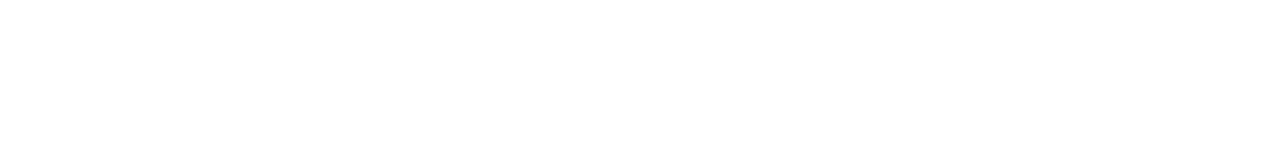
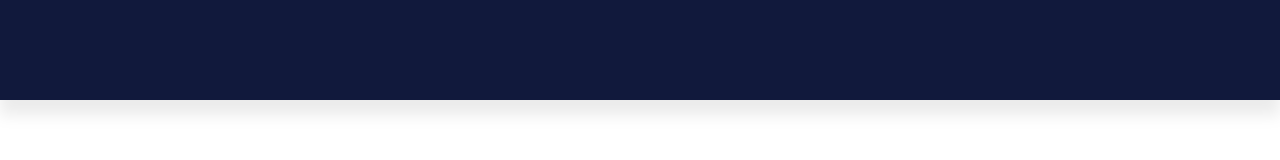
Before and after one commit to Backheart-js/oxd-UI, a website: page src/index.html in a window 1280 px wide. Drawn offline with Linux system fonts and the light colour scheme.

Commit message:
Update folder structure

```diff
--- a/package.json
+++ b/package.json
@@ -1,4 +1,7 @@
 {
+  "scripts": {
+    "watch": "sass -w src/assets/scss/index.scss src/css/index.css"
+},
   "dependencies": {
     "sass": "^1.58.3"
   }
--- /dev/null
+++ b/src/assets/scss/index.scss
@@ -0,0 +1,16 @@
+// reset Css
+* {
+    box-sizing: border-box;
+    padding: 0;
+    margin: 0;
+}
+
+#header {
+    position: fixed;
+    top: 0;
+    left: 0;
+    right: 0;
+    height: 100px;
+    filter: drop-shadow(0px 15px 7.5px rgba(0,0,0,0.08 ));
+    background-color: #11193C;
+}
--- a/src/assets/styles/index.scss
+++ /dev/null
@@ -1,6 +0,0 @@
-// reset Css
-
-
-#header {
-    height: 100px;
-}
--- a/src/index.html
+++ b/src/index.html
@@ -5,16 +5,16 @@
     <meta http-equiv="X-UA-Compatible" content="IE=edge">
     <meta name="viewport" content="width=device-width, initial-scale=1.0">
     <title>OXD</title>
-    <link rel="stylesheet" href="./assets/styles/index.css">
+    <link rel="stylesheet" href="./css/index.css">
 </head>
 <body>
     <header class=""  id="header">
 
     </header>
 
-    <div class="">
+    <div class="" >
         <!-- Sidebar -->
-        <aside>
+        <aside id="sidebar">
 
         </aside>
 
```
Also changed, not shown: src/assets/styles/index.css (deleted), src/css/index.css (added), 2 other files.
